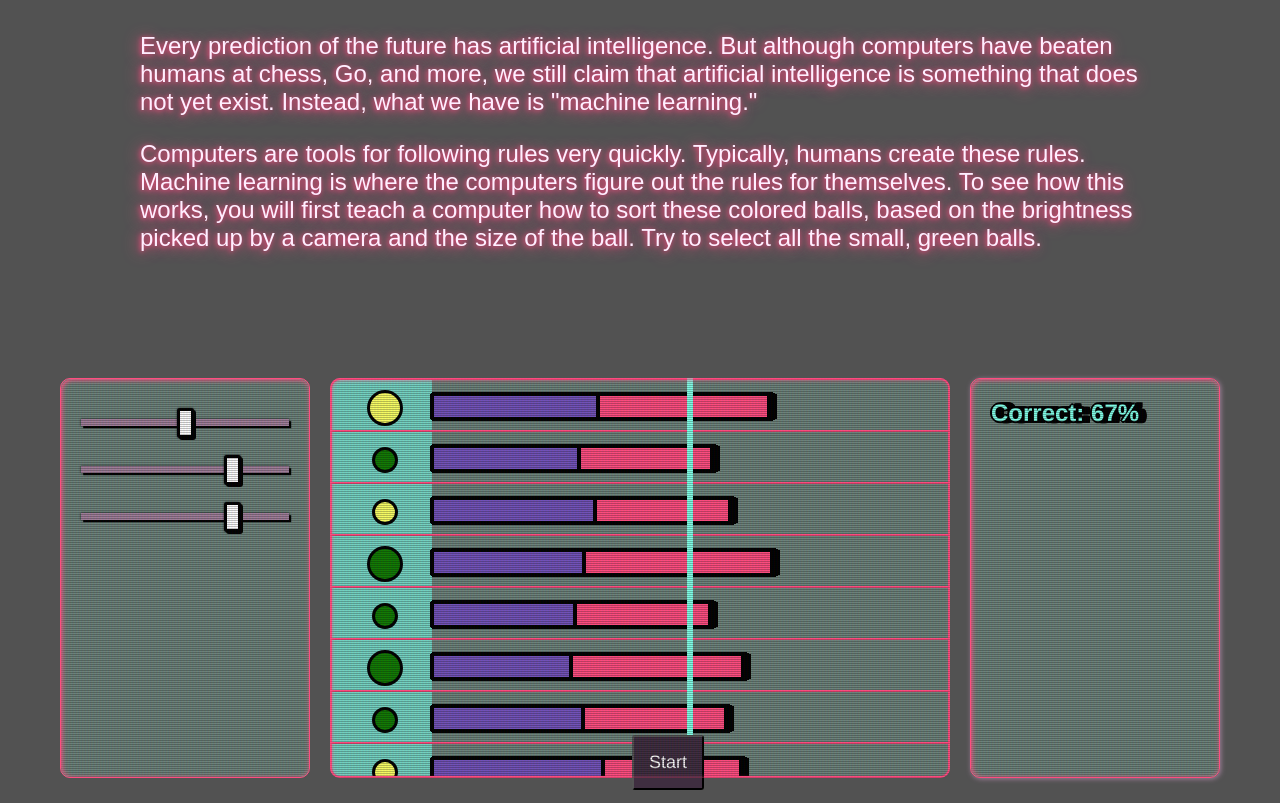
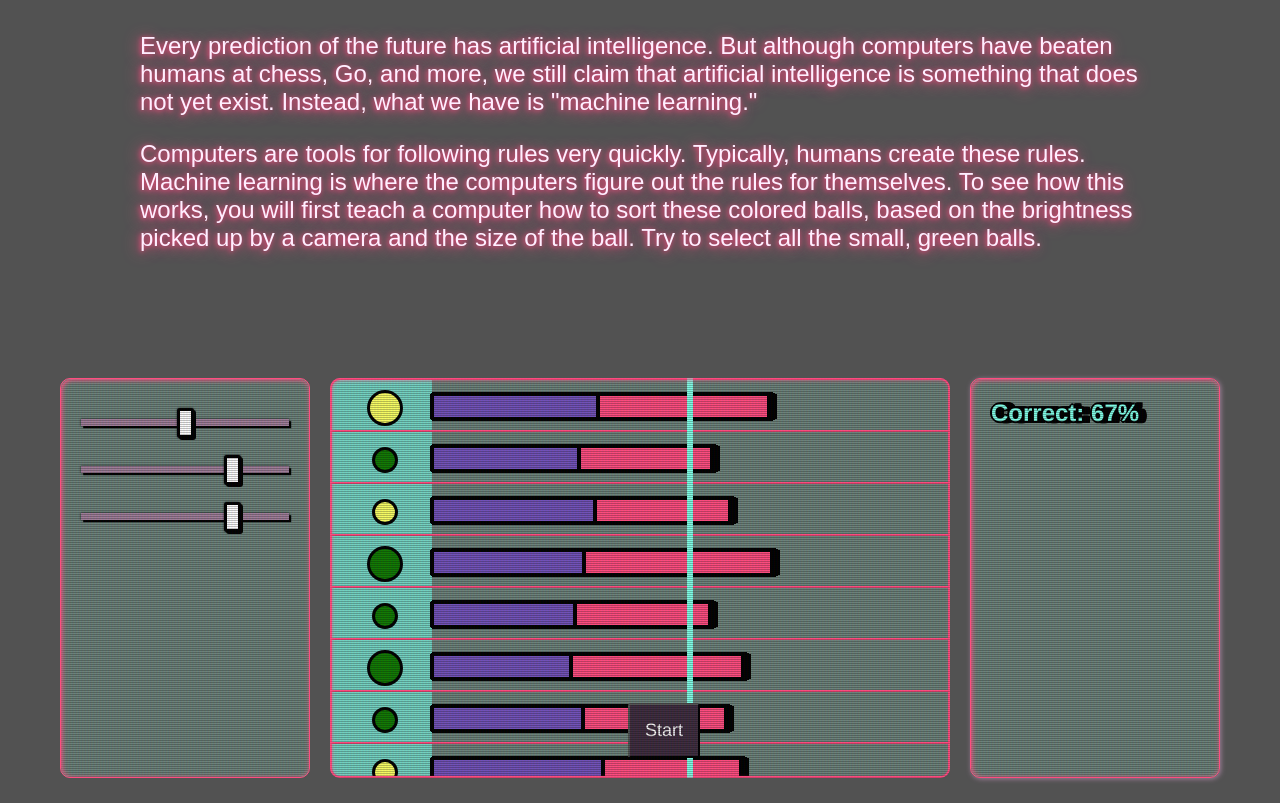
Before and after one commit to person1123/machine-learning-lesson, a plain HTML site: page index.html in a window 1280 px wide. Both pictures are taken after a click on the link "NEXT". Drawn offline with nearby package versions, Linux system fonts and the light colour scheme; grey boxes are pictures that could not be loaded; a web font is replaced by a local one.

Commit message:
Fixed button positioning

```diff
--- a/style.css
+++ b/style.css
@@ -118,6 +118,7 @@ body {
     display:flex;
     padding: 20px;
     padding-bottom: 100px;
+    position: relative;
 }
 
 .result-span, .interactive-box {
@@ -375,7 +376,7 @@ body {
 .start-button {
     position: absolute;
     display: block;
-    bottom: 10px;
+    bottom: 120px;
     z-index: 10;
     right: 45%;
 }
```
